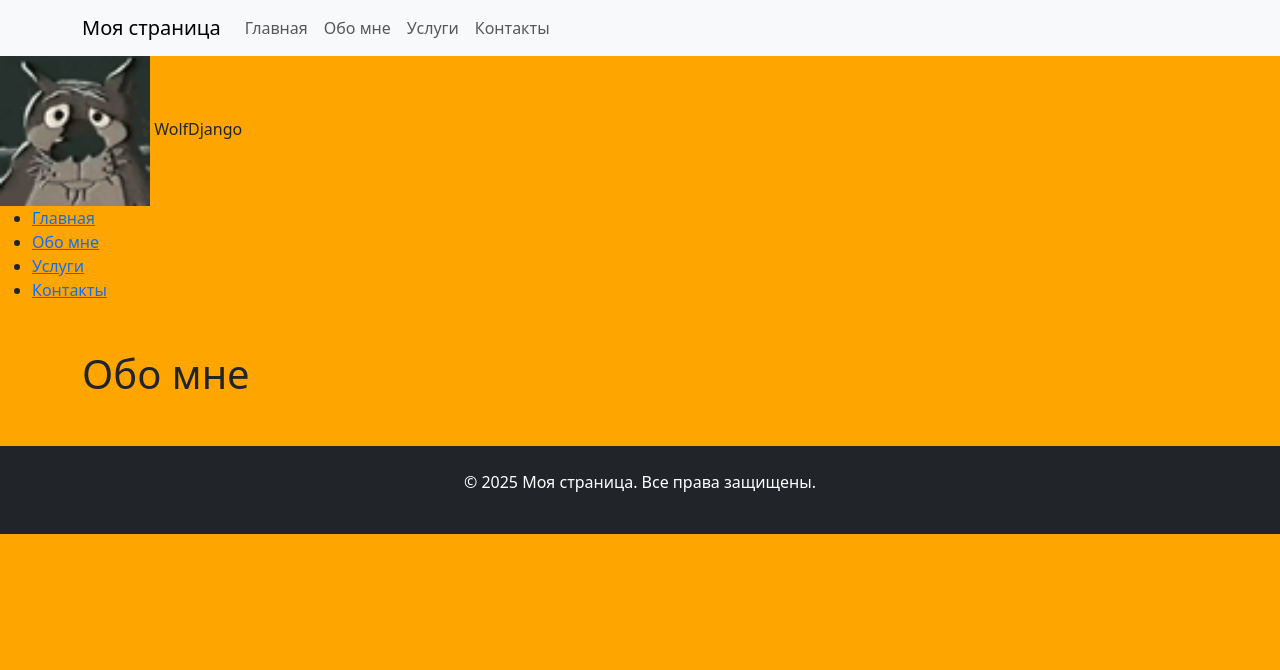
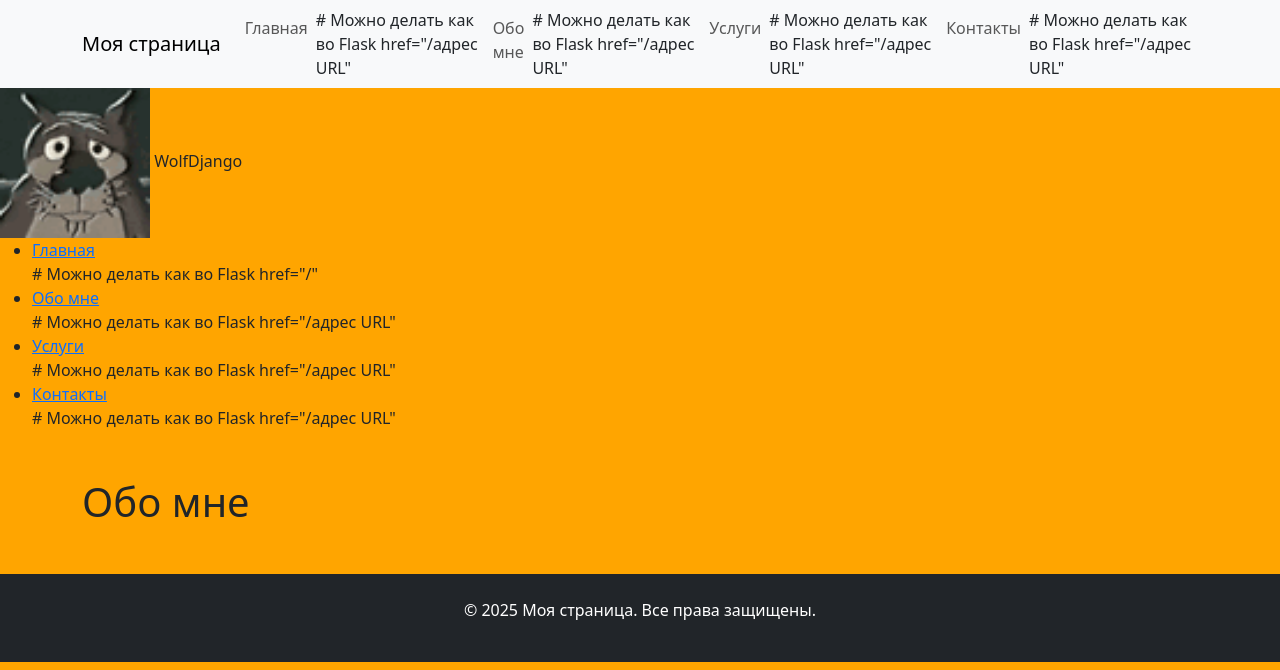
Before and after one commit to Jeff555max/DJ_03_Django_DB, a Django app: page /about/ in a window 1280 px wide. Shown: the top 670 px of the page. Run offline with Django 5.2, Linux system fonts and the light colour scheme.

Commit message:
Update code 3

```diff
--- a/ZeroCoder/main/templates/main/layoute.html
+++ b/ZeroCoder/main/templates/main/layoute.html
@@ -24,10 +24,10 @@
         <span>WolfDjango</span>
 
         <ul>
-            <li><a href="{% url 'home' %}">Главная</a></li>
-            <li><a href="{% url 'about us' %}">Обо мне</a></li>
-            <li><a href="{% url 'Uslugi' %}">Услуги</a></li>
-            <li><a href="{% url 'мои контакты' %}">Контакты</a></li>
+            <li><a href="{% url 'home' %}">Главная</a></li> # Можно делать как во Flask href="/"
+            <li><a href="{% url 'about us' %}">Обо мне</a></li> # Можно делать как во Flask href="/адрес URL"
+            <li><a href="{% url 'Uslugi' %}">Услуги</a></li>  # Можно делать как во Flask href="/адрес URL"
+            <li><a href="{% url 'мои контакты' %}">Контакты</a></li> # Можно делать как во Flask href="/адрес URL"
         </ul>
 
     </aside>
--- a/ZeroCoder/main/templates/main/menu.html
+++ b/ZeroCoder/main/templates/main/menu.html
@@ -6,10 +6,10 @@
         </button>
         <div class="collapse navbar-collapse" id="navbarNav">
             <ul class="navbar-nav">
-                <li class="nav-item"><a class="nav-link" href="{% url 'home' %}">Главная</a></li>
-                <li class="nav-item"><a class="nav-link" href="{% url 'about us' %}">Обо мне</a></li>
-                <li class="nav-item"><a class="nav-link" href="{% url 'Uslugi' %}">Услуги</a></li>
-                <li class="nav-item"><a class="nav-link" href="{% url 'мои контакты' %}">Контакты</a></li>
+                <li class="nav-item"><a class="nav-link" href="{% url 'home' %}">Главная</a></li> # Можно делать как во Flask href="/адрес URL"
+                <li class="nav-item"><a class="nav-link" href="{% url 'about us' %}">Обо мне</a></li> # Можно делать как во Flask href="/адрес URL"
+                <li class="nav-item"><a class="nav-link" href="{% url 'Uslugi' %}">Услуги</a></li> # Можно делать как во Flask href="/адрес URL"
+                <li class="nav-item"><a class="nav-link" href="{% url 'мои контакты' %}">Контакты</a></li> # Можно делать как во Flask href="/адрес URL"
             </ul>
         </div>
     </div>
```
